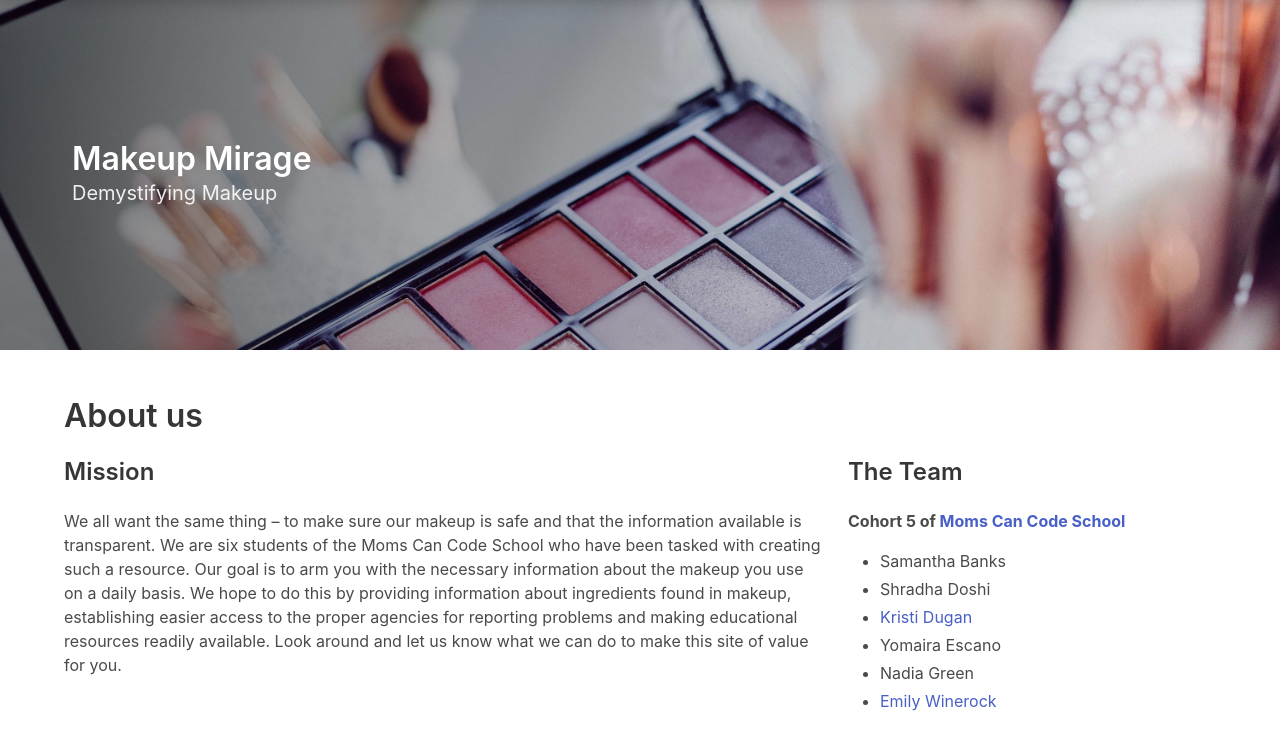
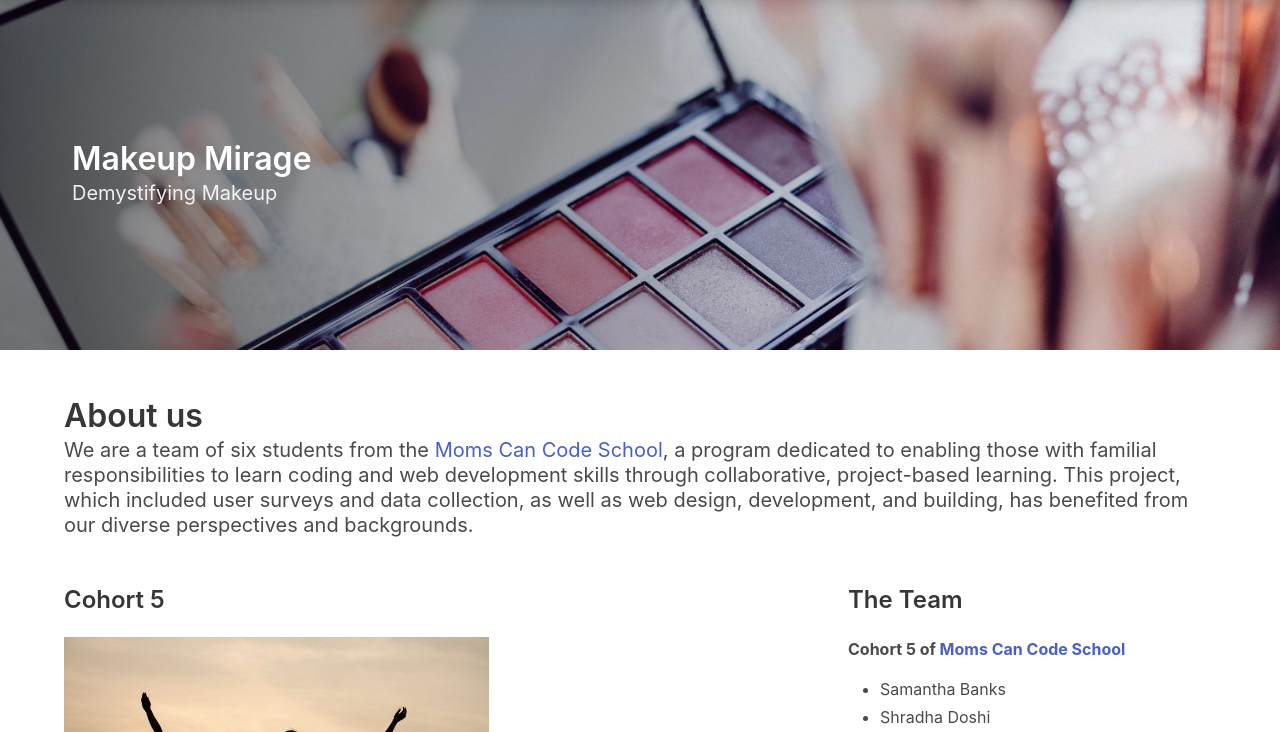
Before and after one commit to momscancode5/makeup_mirage, a website: page about.html in a window 1280 px wide. Shown: the part 55-787 px from the top of the page. Drawn offline with nearby package versions, Linux system fonts and the light colour scheme.

Commit message:
update about pg

```diff
--- a/about.html
+++ b/about.html
@@ -83,15 +83,25 @@
 
 
 		<section class="section">
-			<div class="container">
+			<div class="container content">
 				<h3 class="title is-3">About us</h3>
+				<p class="subtitle">
+					We are a team of six students from the <a href="https://www.momscan.co/momscancode"
+					target="blank">Moms Can Code School</a>, a program dedicated to enabling those with
+					familial responsibilities to learn coding and web development skills through collaborative,
+					project-based learning. This project, which included user surveys and data collection, as well
+					as web design, development, and building, has benefited from our diverse perspectives and
+					backgrounds.
+				  </p>
+				</div>
+			<br>
+				<div class="container">
 				<div class="columns">
 					<div class="column is-two-thirds content">
 						<h4 class="title is-4">
-							Mission
+							Cohort 5
 						</h4>
-						<p>We all want the same thing – to make sure our makeup is safe and that the information available is transparent. We are six students of the Moms Can Code School who have been tasked with creating such a resource. Our goal is to arm you with the necessary information about the makeup you use on a daily basis. We hope to do this by providing information about ingredients found in makeup, establishing easier access to the proper agencies for reporting problems and making educational resources readily available. Look around and let us know what we can do to make this site of value for you.
-						</p>
+						<p><img src="images/women_stockphoto.jpg"></p>
 					</div>
 					<div class="column content">
 						<h4 class="title is-4">The Team</h4>
```
Also changed, not shown: ingredients.html (+1 -1 lines), images/women_stockphoto.jpg (added).
